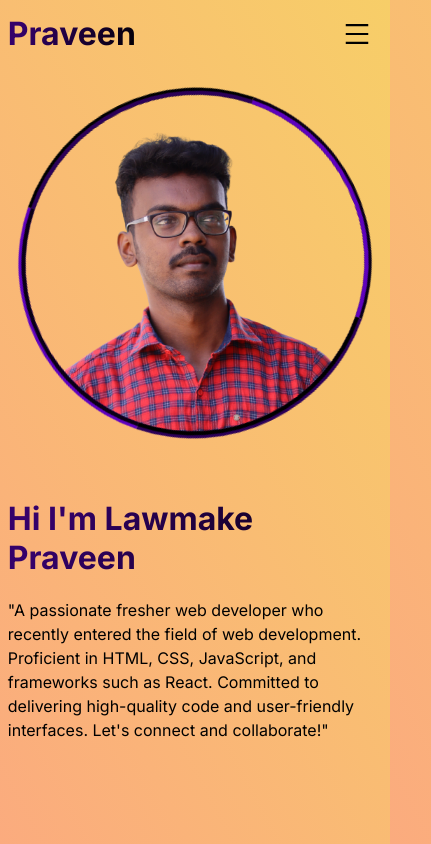
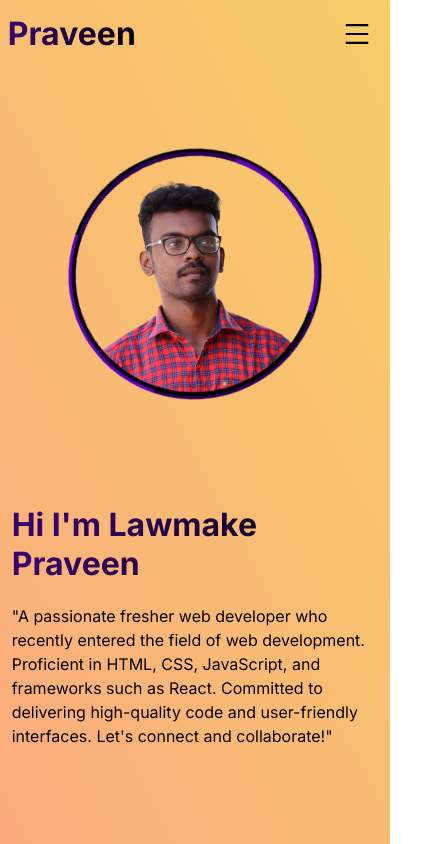
Before and after one commit to lawmake-praveen/Portfolio, a React (Vite) app: page / in a window 390 px wide. Shown: the whole page, 431 px wide, since content can reach past the window. Built offline with nearby package versions, Linux system fonts and the light colour scheme.

Commit message:
responsive check

```diff
--- a/src/index.css
+++ b/src/index.css
@@ -421,6 +421,12 @@ p {
   .navbar .menu-close .show {
     display: block;
   }
+  .home {
+    flex-direction: column;
+  }
+  .home .left-home img {
+    max-width: 300px;
+  }
   .about .skills {
     grid-template-columns: repeat(3, 1fr);
   }
@@ -434,11 +440,16 @@ p {
     width: 85%;
   }
 }
-@media (max-width: 350px) {
-  .home .left-home {
-    padding-top: 30px;
+@media (max-width: 425px) {
+  .home {
+    padding: 10vh 3% 2vh 3%;
   }
   .home .left-home img {
     max-width: 250px;
   }
+}
+@media (max-width: 350px) {
+  .home .left-home img {
+    max-width: 200px;
+  }
 }/*# sourceMappingURL=index.css.map */
--- a/src/index.scss
+++ b/src/index.scss
@@ -419,6 +419,15 @@ p {
       }
     }
   }
+  .home {
+    flex-direction: column;
+
+    .left-home {
+      img {
+        max-width: 300px;
+      }
+    }
+  }
   .about {
     .skills {
       grid-template-columns: repeat(3, 1fr);
@@ -437,13 +446,23 @@ p {
     }
   }
 }
-@media (max-width: 350px) {
+@media (max-width: 425px) {
   .home {
+    padding: 10vh 3% 2vh 3%;
+
     .left-home {
-      padding-top: 30px;
       img {
         max-width: 250px;
       }
     }
   }
 }
+@media (max-width: 350px) {
+  .home {
+    .left-home {
+      img {
+        max-width: 200px;
+      }
+    }
+  }
+}
```
Also changed, not shown: 1 other file (tests, documents, lock files or other folders).
